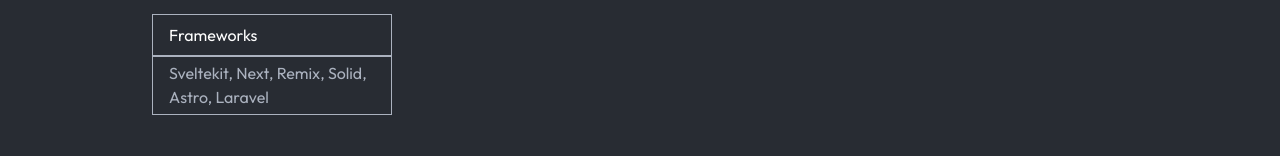
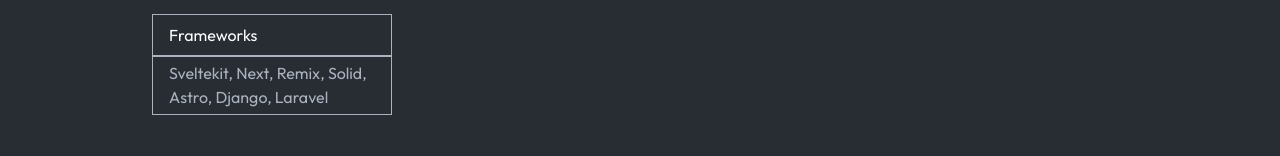
Before and after one commit to Vinit-Tiwari/portfolio, a SvelteKit app: page /about-me in a window 1280 px wide. Shown: the part 602-758 px from the top of the page. Built offline with nearby package versions, Linux system fonts and the light colour scheme.

Commit message:
skills update

```diff
--- a/src/routes/+page.svelte
+++ b/src/routes/+page.svelte
@@ -245,7 +245,7 @@
             <div
               class="px-[1rem] py-[0.3rem] text-[#ABB2BF] border-[#ABB2BF] border-solid border"
             >
-              Sveltekit, Next, React, Remix, Solid, Astro, Laravel
+              Sveltekit, Next, React, Remix, Solid, Astro, Django, Laravel
             </div>
           </span>
         </span>
--- a/src/routes/about-me/+page.svelte
+++ b/src/routes/about-me/+page.svelte
@@ -130,7 +130,7 @@
             <div
               class="px-[1rem] py-[0.3rem] text-[#ABB2BF] border-[#ABB2BF] border-solid border"
             >
-              Sveltekit, Next, Remix, Solid, Astro, Laravel
+              Sveltekit, Next, Remix, Solid, Astro, Django, Laravel
             </div>
           </span>
         </span>
```
